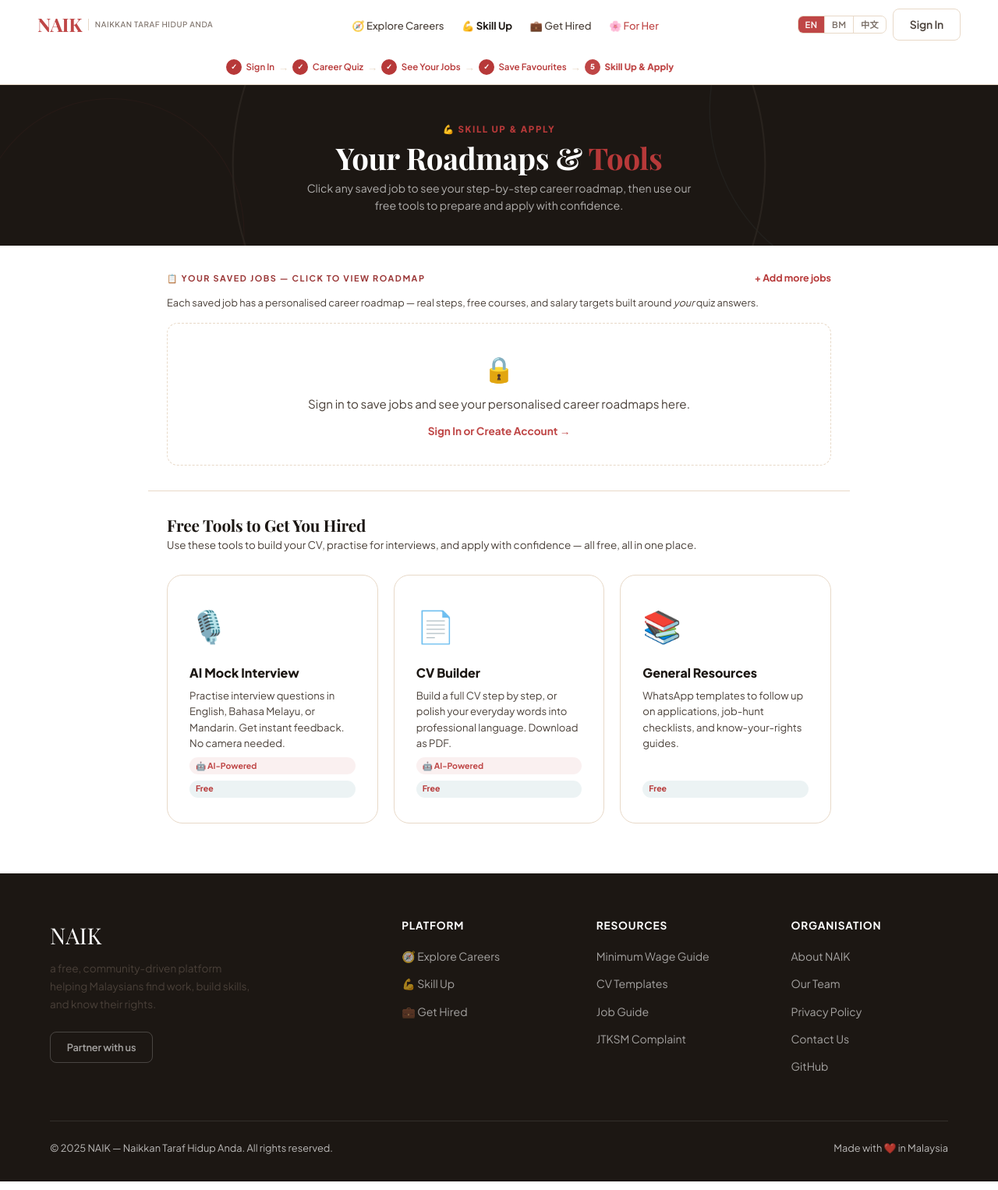
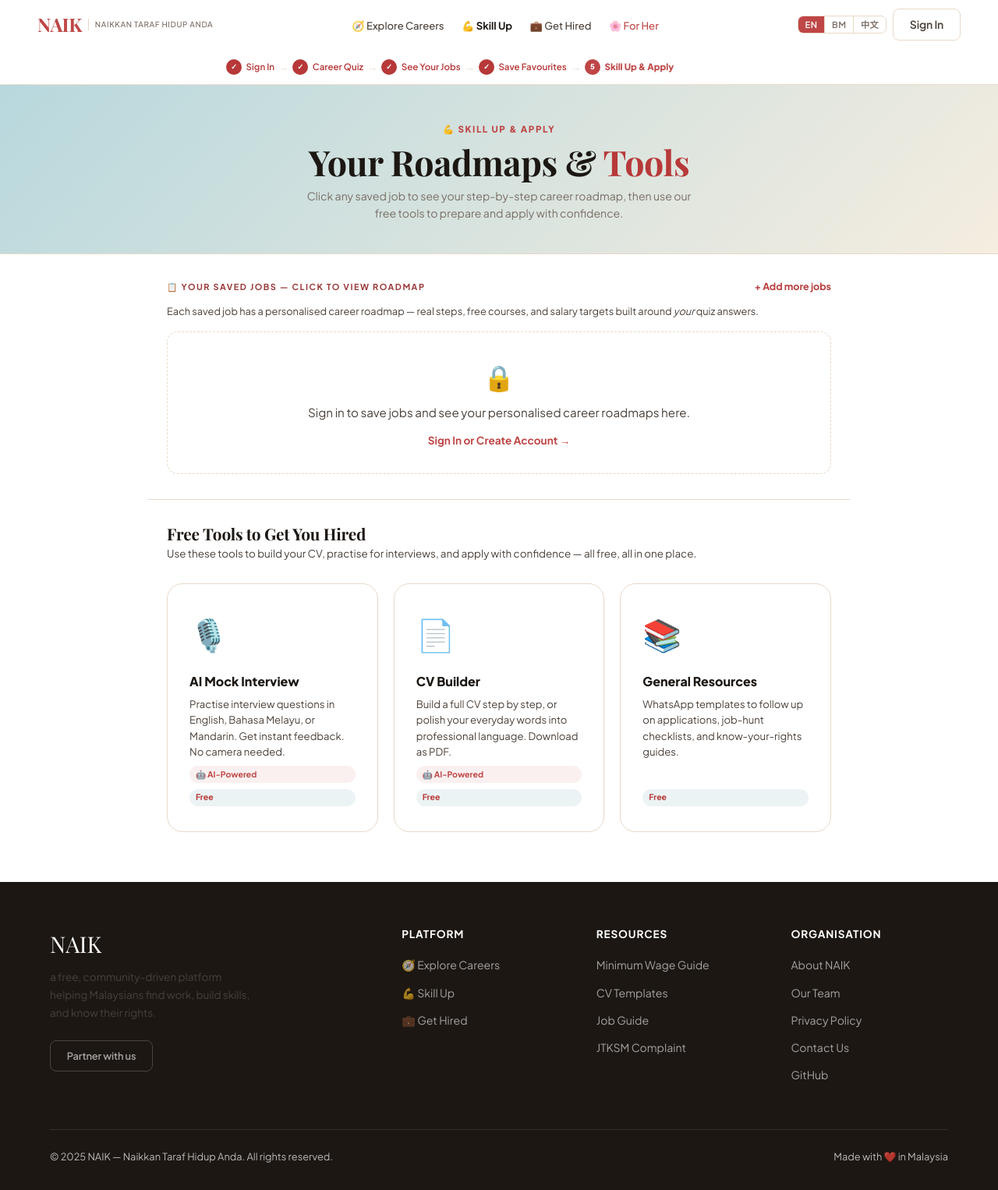
Before and after one commit to CameliaCH/NAIK, a Flask app: page /skills in a window 1280 px wide. Shown: the whole page at 78% size. Run offline with Flask 3, Linux system fonts and the light colour scheme.

Commit message:
update skills css

```diff
--- a/app.py
+++ b/app.py
@@ -118,7 +118,6 @@ def inject_i18n():
     t = _make_translator(lang)
     i18n_js = {k: t(k) for k in _JS_KEYS}
     return dict(t=t, lang=lang, i18n_js=i18n_js)
-
 
 # ─── LANGUAGE SWITCHER ────────────────────────────────────────
 @app.route('/set-lang')
--- a/templates/NAIK.html
+++ b/templates/NAIK.html
@@ -2,7 +2,6 @@
 {% from '_nav.html' import naik_nav with context %}
 
 {% block title %}NAIK — Naikkan Taraf Hidup Anda{% endblock %}
-
 {% block head %}
   <link rel="preconnect" href="https://fonts.googleapis.com">
   <link rel="preconnect" href="https://fonts.gstatic.com" crossorigin>
--- a/templates/skills.html
+++ b/templates/skills.html
@@ -21,12 +21,16 @@
 .fa{color:var(--border);margin:0 .3rem;font-size:.85rem;}
 
 /* ── HERO ── */
-.skill-hero{background:var(--banner);padding:3rem clamp(1.5rem,5vw,4rem) 2.5rem;text-align:center;position:relative;overflow:hidden;}
+.skill-hero{
+  background: linear-gradient(135deg, var(--teal-lt) 0%, #f5ede0 100%);
+  border-bottom: 1px solid var(--border);
+  padding: 3rem clamp(1.5rem,5vw,4rem) 2.5rem;
+  text-align: center;}
 .skill-hero svg{position:absolute;inset:0;opacity:.06;pointer-events:none;width:100%;height:100%;}
-.skill-eyebrow{font-size:.72rem;font-weight:800;letter-spacing:.14em;text-transform:uppercase;color:var(--teal);display:block;margin-bottom:.4rem;position:relative;}
-.skill-hero h1{font-family:'Playfair Display',serif;font-size:clamp(1.6rem,3vw,2.4rem);color:white;position:relative;margin-bottom:.4rem;}
+.skill-eyebrow{font-size:.72rem;font-weight:800;letter-spacing:.14em;text-transform:uppercase;color:var(--red);display:block;margin-bottom:.5rem;position:relative;}
+.skill-hero h1{font-family:'Playfair Display',serif;font-size:clamp(1.8rem,3.5vw,2.8rem);color: var(--ink);position:relative;margin-bottom:.5rem;}
 .skill-hero h1 em{color:var(--teal);font-style:normal;}
-.skill-hero p{color:rgba(255,255,255,.65);font-size:.88rem;position:relative;max-width:520px;margin:0 auto;}
+.skill-hero p{color:var(--ink-lt);font-size:.88rem;position:relative;max-width:520px;margin:0 auto;}
 
 /* ── SECTION WRAP ── */
 .section-wrap{max-width:900px;margin:0 auto;padding:2rem 1.5rem 0;}
@@ -78,9 +82,12 @@
 .tool-card::before{
   content:'';position:absolute;inset:0;
   background-color:var(--ink);
-  background-image:url("{{ url_for('static', filename='batik.svg') }}");
-  background-size:140px;background-repeat:repeat;
-  opacity:0;transition:opacity .4s ease;
+  background-image:
+    repeating-linear-gradient(45deg, transparent, transparent 10px, rgba(255,255,255,0.05) 10px, rgba(255,255,255,0.05) 20px),
+    repeating-linear-gradient(-45deg, transparent, transparent 10px, rgba(255,255,255,0.08) 10px, rgba(255,255,255,0.08) 20px),
+    radial-gradient(circle at 20% 50%, rgba(126,172,181,0.15) 0%, transparent 50%),
+    radial-gradient(circle at 80% 80%, rgba(191,70,70,0.1) 0%, transparent 50%);
+  opacity:0;transition:opacity .6s cubic-bezier(0.4, 0, 0.2, 1);
 }
 .tool-card:hover{transform:translateY(-6px);box-shadow:0 20px 48px rgba(0,0,0,.18);border-color:var(--ink);}
 .tool-card:hover::before{opacity:1;}
```
